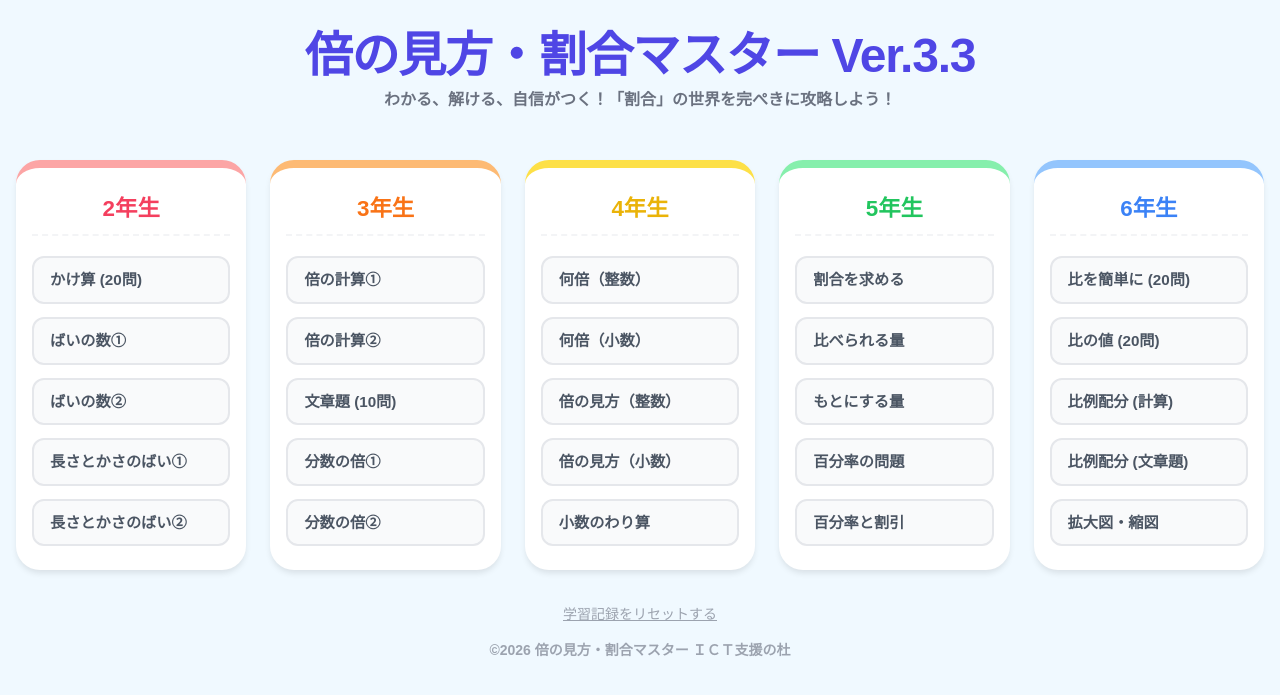
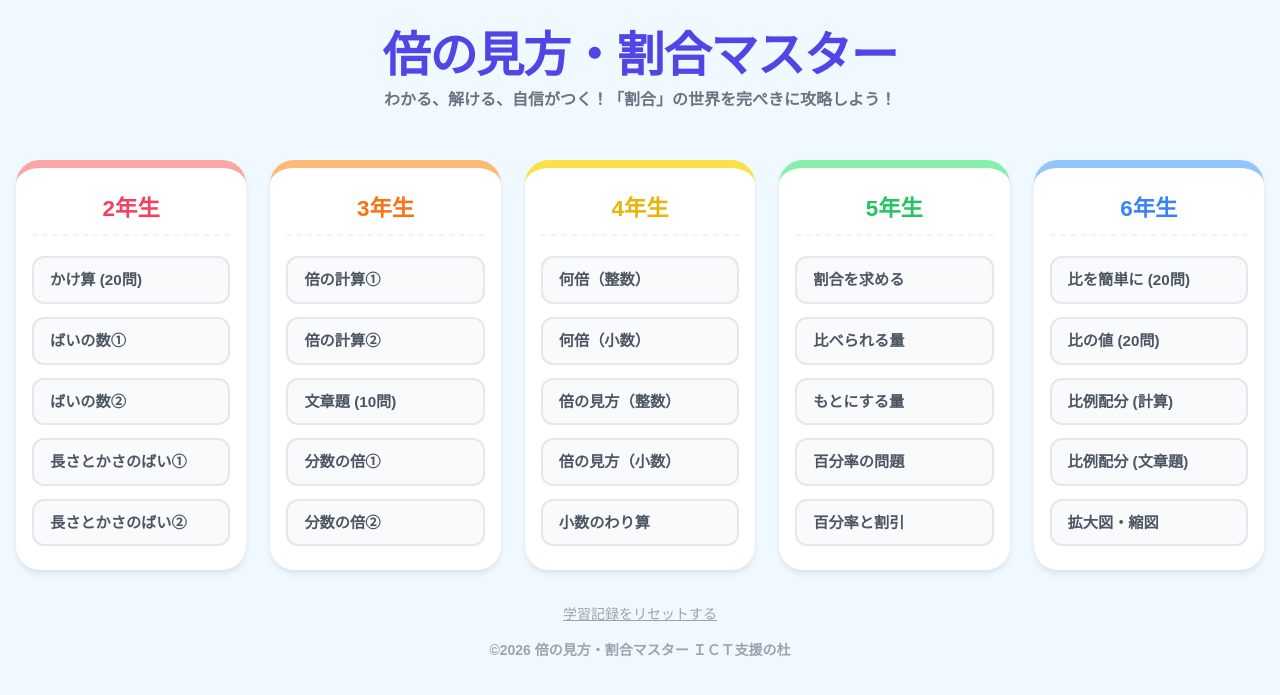
Before and after one commit to koitea265-blip/bainomikata_wariaimaster, a plain HTML site: page index.html in a window 1280 px wide. Drawn offline with nearby package versions, Linux system fonts and the light colour scheme; a web font is replaced by a local one.

Commit message:
Update index.html

```diff
--- a/index.html
+++ b/index.html
@@ -3,7 +3,7 @@
 <head>
     <meta charset="UTF-8">
     <meta name="viewport" content="width=device-width, initial-scale=1.0">
-    <title>倍の見方・割合マスター Ver.3.3</title>
+    <title>倍の見方・割合マスター</title>
 
     <script src="https://cdn.tailwindcss.com"></script>
     <link rel="preconnect" href="https://fonts.googleapis.com">
@@ -160,7 +160,7 @@
 
     <!-- Home Screen -->
     <div id="home-screen" class="screen active">
-        <h1 class="text-4xl md:text-5xl font-black text-indigo-600 mb-2 tracking-tight">倍の見方・割合マスター Ver.3.3</h1>
+        <h1 class="text-4xl md:text-5xl font-black text-indigo-600 mb-2 tracking-tight">倍の見方・割合マスター</h1>
         <p class="text-gray-500 font-bold mb-8 text-center px-4">わかる、解ける、自信がつく！「割合」の世界を完ぺきに攻略しよう！</p>
 
         <!-- 各ボタンに data-grade と data-mode を付与 -->
```
